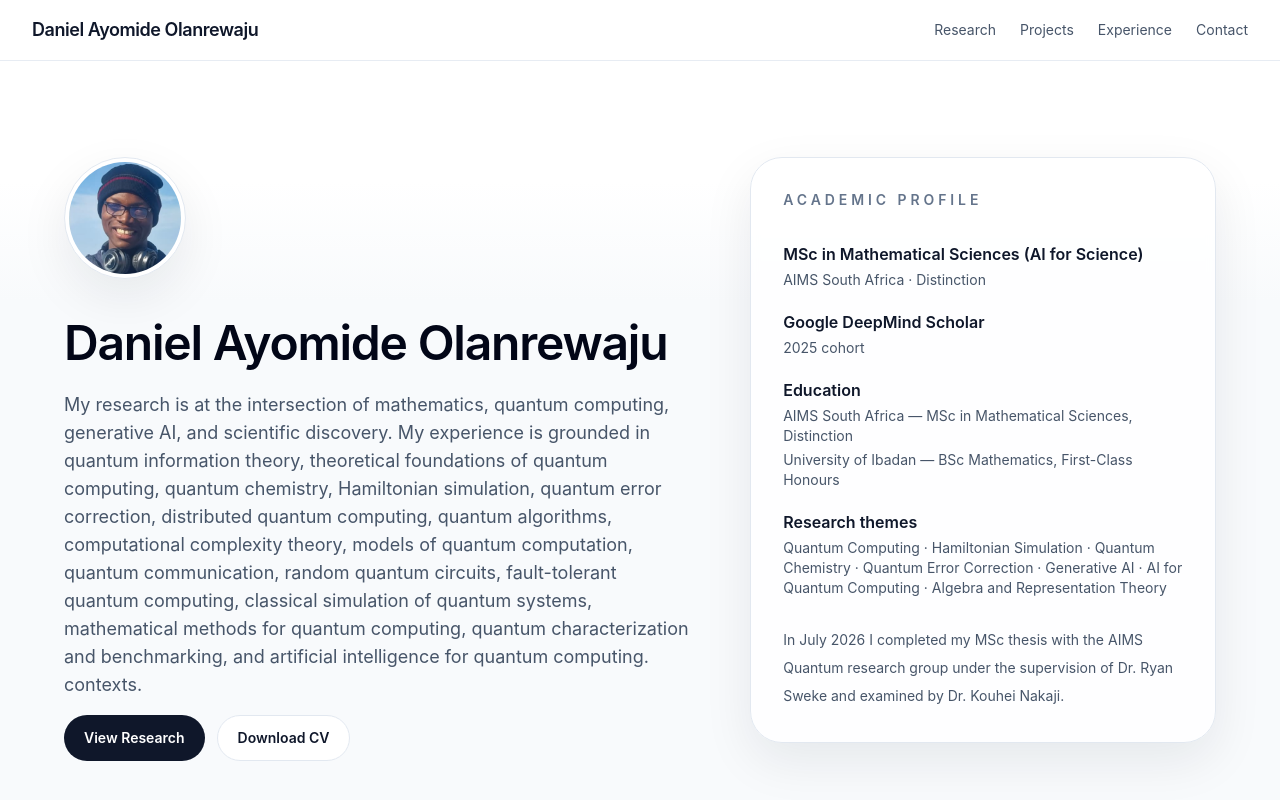
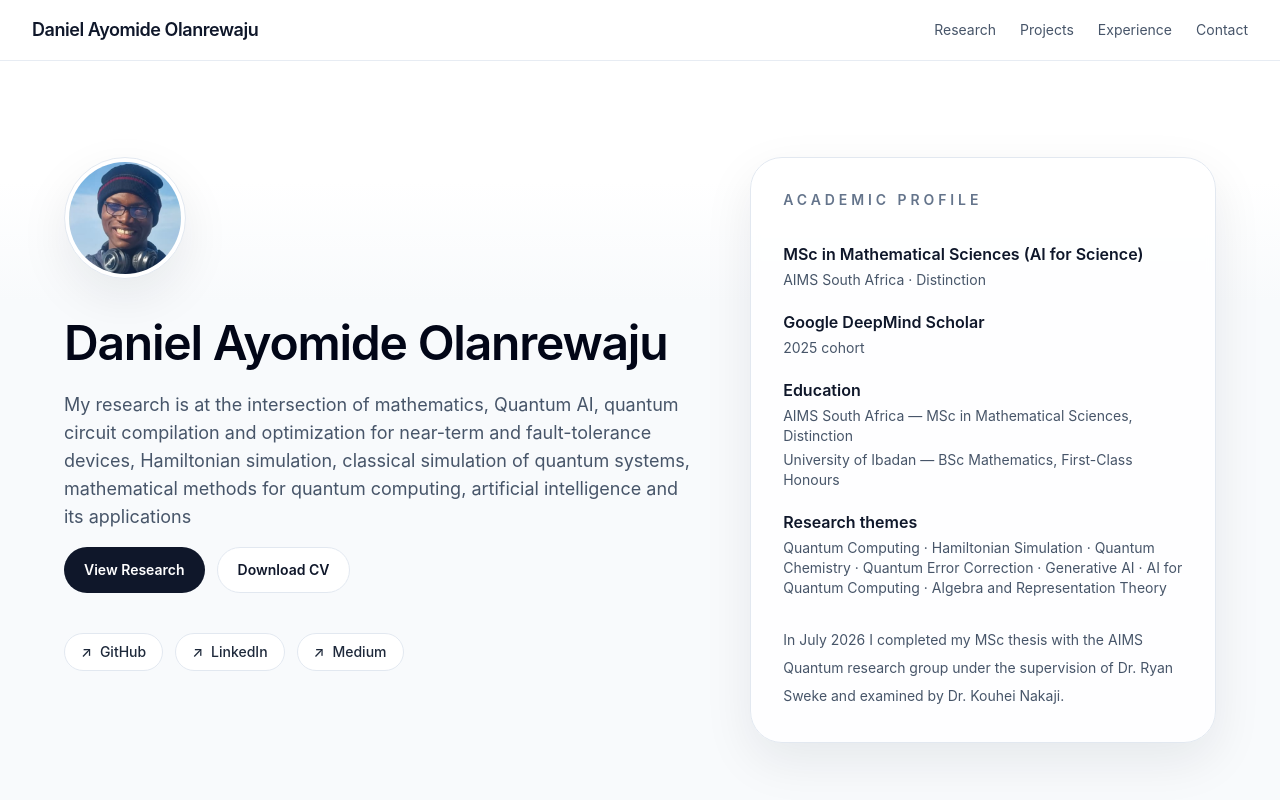
Before and after one commit to DanielAyomide-git/danielayomide-git.github.io, a React (Vite) app: page / in a window 1280 px wide. Shown: the top 800 px of the page. Built offline with nearby package versions, Linux system fonts and the light colour scheme; the HTML template or start-up script is replaced by a standard one.

Commit message:
Updated about

```diff
--- a/src/App.tsx
+++ b/src/App.tsx
@@ -261,18 +261,12 @@ function App() {
                   </h1>
 
                   <p className="mt-6 mb-4 max-w-2xl text-base leading-8 text-slate-600 sm:text-lg">
-                    My research is at the intersection of mathematics, quantum
-                    computing, generative AI, and scientific discovery. My
-                    experience is grounded in quantum information theory,
-                    theoretical foundations of quantum computing, quantum
-                    chemistry, Hamiltonian simulation, quantum error correction,
-                    distributed quantum computing, quantum algorithms,
-                    computational complexity theory, models of quantum
-                    computation, quantum communication, random quantum circuits,
-                    fault-tolerant quantum computing, classical simulation of
-                    quantum systems, mathematical methods for quantum computing,
-                    quantum characterization and benchmarking, and artificial
-                    intelligence for quantum computing. contexts.
+                    My research is at the intersection of mathematics, Quantum
+                    AI, quantum circuit compilation and optimization for
+                    near-term and fault-tolerance devices, Hamiltonian
+                    simulation, classical simulation of quantum systems,
+                    mathematical methods for quantum computing, artificial
+                    intelligence and its applications
                   </p>
 
                   <div className="flex flex-wrap gap-3">
```
